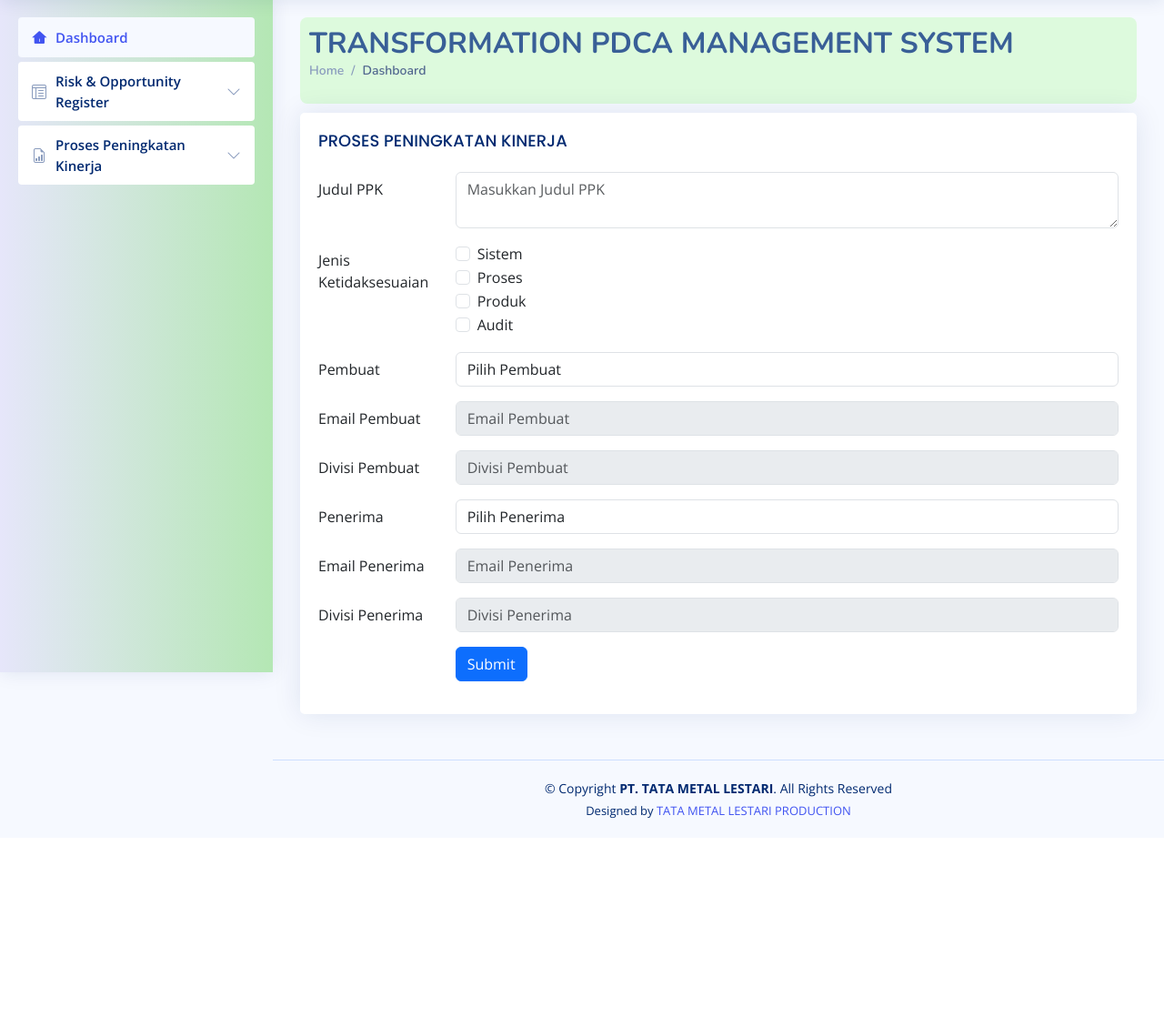
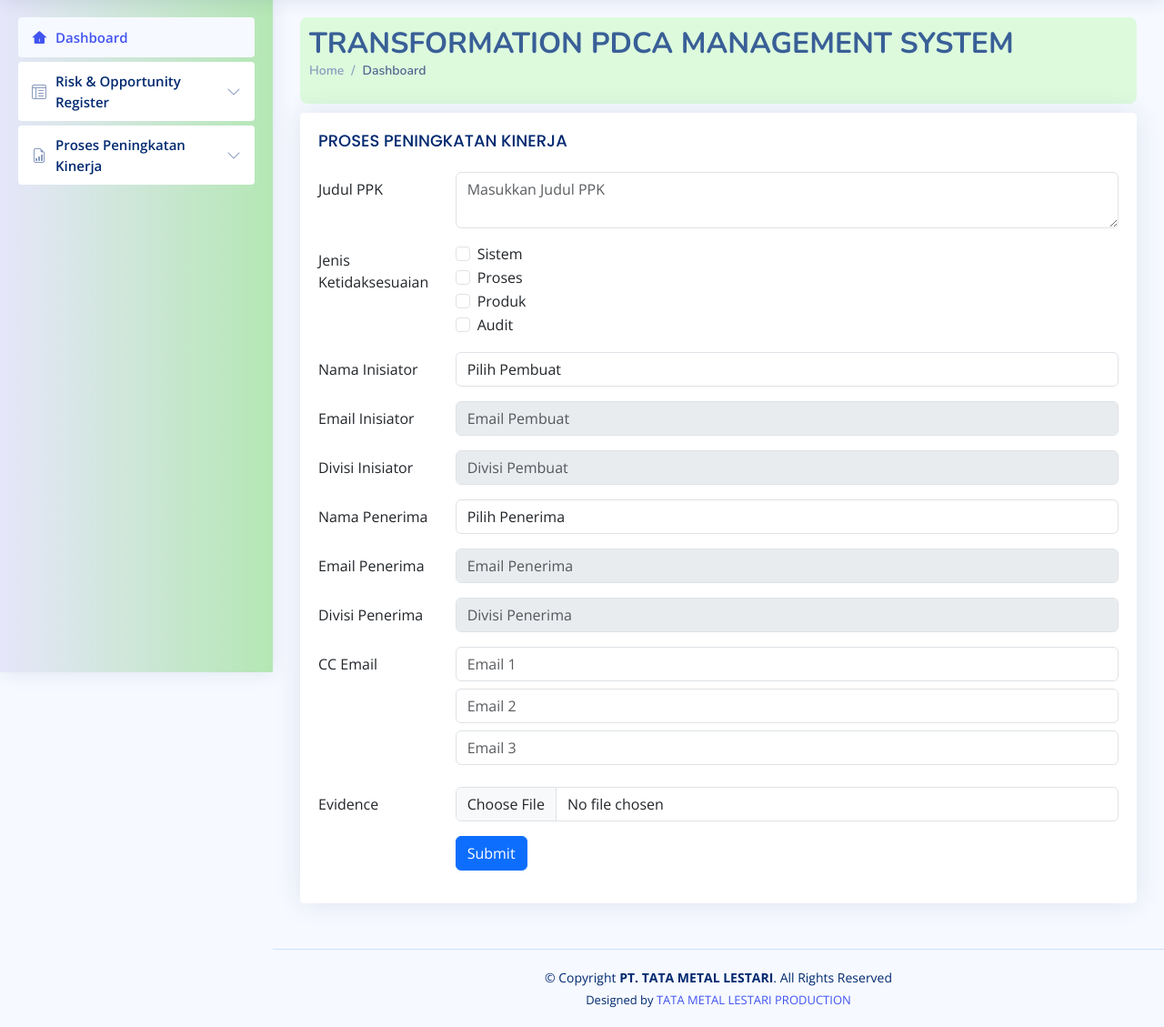
Before and after one commit to RFRIMANDA/PDCAMETALNEW, a Laravel app: page /formppk in a window 1280 px wide. Shown: the part 61-1190 px from the top of the page at 91% size. Before the commit the page ends 961 px from the top, so only its background shows below. Run offline with Laravel 9, Linux system fonts and the light colour scheme; data that the repository does not hold is empty; some libraries are stand-ins or nearby versions.

Commit message:
newupdatesenin

```diff
--- a/app/Http/Controllers/PpkController.php
+++ b/app/Http/Controllers/PpkController.php
@@ -3,7 +3,7 @@
 namespace App\Http\Controllers;
 
 use App\Models\Ppk;
-use App\Models\Userppk;
+use App\Models\User;
 use Illuminate\Http\Request;
 
 class PpkController extends Controller
@@ -16,7 +16,7 @@ class PpkController extends Controller
 
     public function create()
     {
-        $data = Userppk::all(); // Ambil data user untuk dropdown
+        $data = User::all(); // Ambil data user untuk dropdown
         return view('ppk.create', compact('data'));
     }
 
@@ -32,27 +32,29 @@ class PpkController extends Controller
             'penerima' => 'required|string|max:255',
             'emailpenerima' => 'required|email|max:255',
             'divisipenerima' => 'required|string|max:255',
+            'ccemail' => 'nullable|email',
+            'evidence' => 'nullable|file|mimes:jpg,jpeg,png,xlsx,xls,doc,docx',
         ]);
 
-        // Gabungkan nilai untuk kolom jenisketidaksesuaian
-        $jenisketidaksesuaian = is_array($request->jenisketidaksesuaian) ? implode(',', $request->jenisketidaksesuaian) : null;
-
-        // Pastikan panjang data tidak melebihi batas yang diizinkan
-        if (strlen($jenisketidaksesuaian) > 65535) {
-            return back()->withErrors(['jenisketidaksesuaian' => 'Data ketidaksesuaian terlalu panjang.']);
+        // Simpan data termasuk file evidence jika ada
+        if ($request->hasFile('evidence')) {
+            $evidencePath = $request->file('evidence')->store('evidence', 'public');
         }
 
         try {
             Ppk::create([
                 'judul' => $request->judul,
-                'jenisketidaksesuaian' => $jenisketidaksesuaian,
+                'jenisketidaksesuaian' => is_array($request->jenisketidaksesuaian) ? implode(',', $request->jenisketidaksesuaian) : null,
                 'pembuat' => $request->pembuat,
                 'emailpembuat' => $request->emailpembuat,
                 'divisipembuat' => $request->divisipembuat,
                 'penerima' => $request->penerima,
                 'emailpenerima' => $request->emailpenerima,
                 'divisipenerima' => $request->divisipenerima,
+                'ccemail' => $request->ccemail,
+                'evidence' => isset($evidencePath) ? $evidencePath : null,
             ]);
+
             return redirect()->route('ppk.index')->with('success', 'Data PPK berhasil disimpan.✅');
         } catch (\Exception $e) {
             return back()->withErrors(['error' => 'Gagal menyimpan data: ' . $e->getMessage()]);
--- a/app/Models/User.php
+++ b/app/Models/User.php
@@ -19,6 +19,7 @@ class User extends Authenticatable
         'password',
         'role',
         'type',
+        'divisi',
     ];
         public function divisi()
     {
--- a/resources/views/home.blade.php
+++ b/resources/views/home.blade.php
@@ -88,7 +88,7 @@
                 <!-- Sales Card 2 -->
                 <div class="col-xxl-4 col-md-6 mb-4">
                     <div class="card info-card sales-card">
-                        <button class="card-body btn btn-light animate-card" style="border: none; padding: 0; text-align: left;" onclick="window.location.href='{{ route('ppk.create')}}'">
+                        <button class="card-body btn btn-light animate-card" style="border: none; padding: 0; text-align: left;" onclick="window.location.href='{{ route('ppk.index')}}'">
                             <div class="d-flex align-items-center">
                                 <div class="card-icon rounded-circle d-flex align-items-center justify-content-center">
                                     <i class="bi bi-bar-chart-fill"></i>
--- a/resources/views/layouts/partials/sidebar.blade.php
+++ b/resources/views/layouts/partials/sidebar.blade.php
@@ -37,8 +37,8 @@
         </a>
         <ul id="components-nav" class="nav-content collapse " data-bs-parent="#sidebar-nav">
           <li>
-            <a href="#">
-              <i class="bi bi-circle"></i><span></span>
+            <a href="/formppk">
+              <i class="bi bi-circle"></i><span>Create Proses Peningkatan Kinerja (PPK)</span>
             </a>
           </li>
         <li>
--- a/resources/views/ppk/create.blade.php
+++ b/resources/views/ppk/create.blade.php
@@ -9,7 +9,7 @@
             <h5 class="card-title">PROSES PENINGKATAN KINERJA</h5>
 
             <!-- General Form Elements -->
-            <form method="POST" action="{{ route('ppk.store') }}">
+            <form method="POST" action="{{ route('ppk.store') }}" enctype="multipart/form-data">
                 @csrf
 
                 @if($errors->any())
@@ -55,13 +55,13 @@
 
                 <!-- Pembuat dan Divisi Pembuat -->
                 <div class="row mb-3">
-                    <label for="pembuat" class="col-sm-2 col-form-label">Pembuat</label>
+                    <label for="pembuat" class="col-sm-2 col-form-label">Nama Inisiator</label>
                     <div class="col-sm-10">
                         <select id="pembuat" name="pembuat" class="form-control">
                             <option value="">Pilih Pembuat</option>
                             @foreach($data as $user)
-                                <option value="{{ $user->nama }}" data-email="{{ $user->email }}" data-divisi="{{ $user->divisi }}">
-                                    {{ $user->nama }}
+                                <option value="{{ $user->nama_user }}" data-email="{{ $user->email }}" data-divisi="{{ $user->divisi }}">
+                                    {{ $user->nama_user }}
                                 </option>
                             @endforeach
                         </select>
@@ -69,14 +69,14 @@
                 </div>
 
                 <div class="row mb-3">
-                    <label for="emailpembuat" class="col-sm-2 col-form-label">Email Pembuat</label>
+                    <label for="emailpembuat" class="col-sm-2 col-form-label">Email Inisiator</label>
                     <div class="col-sm-10">
                         <input type="email" id="emailpembuat" name="emailpembuat" class="form-control" value="{{ old('emailpembuat') }}" placeholder="Email Pembuat" readonly>
                     </div>
                 </div>
 
                 <div class="row mb-3">
-                    <label for="divisipembuat" class="col-sm-2 col-form-label">Divisi Pembuat</label>
+                    <label for="divisipembuat" class="col-sm-2 col-form-label">Divisi Inisiator</label>
                     <div class="col-sm-10">
                         <input type="text" name="divisipembuat" id="divisipembuat" class="form-control" value="{{ old('divisipembuat') }}" placeholder="Divisi Pembuat" readonly>
                     </div>
@@ -84,13 +84,13 @@
 
                 <!-- Lakukan hal yang sama untuk Penerima -->
                 <div class="row mb-3">
-                    <label for="penerima" class="col-sm-2 col-form-label">Penerima</label>
+                    <label for="penerima" class="col-sm-2 col-form-label">Nama Penerima</label>
                     <div class="col-sm-10">
                         <select id="penerima" name="penerima" class="form-control">
                             <option value="">Pilih Penerima</option>
                             @foreach($data as $user)
-                                <option value="{{ $user->nama }}" data-email="{{ $user->email }}" data-divisi="{{ $user->divisi }}">
-                                    {{ $user->nama }}
+                                <option value="{{ $user->nama_user }}" data-email="{{ $user->email }}" data-divisi="{{ $user->divisi }}">
+                                    {{ $user->nama_user }}
                                 </option>
                             @endforeach
                         </select>
@@ -108,6 +108,23 @@
                     <label for="divisipenerima" class="col-sm-2 col-form-label">Divisi Penerima</label>
                     <div class="col-sm-10">
                         <input type="text" name="divisipenerima" id="divisipenerima" class="form-control" value="{{ old('divisipenerima') }}" placeholder="Divisi Penerima" readonly>
+                    </div>
+                </div>
+
+                <div class="row mb-3">
+                    <label for="ccemail" class="col-sm-2 col-form-label">CC Email</label>
+                    <div class="col-sm-10">
+                        <input type="email" name="ccemail[]" class="form-control mb-2" placeholder="Email 1">
+                        <input type="email" name="ccemail[]" class="form-control mb-2" placeholder="Email 2">
+                        <input type="email" name="ccemail[]" class="form-control mb-2" placeholder="Email 3">
+                        <!-- Tambahkan lebih banyak input jika perlu -->
+                    </div>
+                </div>
+
+                <div class="row mb-3">
+                    <label for="evidence" class="col-sm-2 col-form-label">Evidence</label>
+                    <div class="col-sm-10">
+                        <input type="file" name="evidence" class="form-control">
                     </div>
                 </div>
 
--- a/resources/views/resiko/edit.blade.php
+++ b/resources/views/resiko/edit.blade.php
@@ -163,7 +163,7 @@
 
 <!-<!-- Full Screen Modal -->
 <div class="modal fade" id="fullscreenModal" tabindex="-1" aria-labelledby="fullscreenModalLabel" aria-hidden="true">
-    <div class="modal-dialog modal-fullscreen">
+    <div class="modal-dialog modal-lg">
         <div class="modal-content">
             <div class="modal-header">
                 <h3 class="modal-title" id="fullscreenModalLabel">Severity / Keparahan</h3>
@@ -386,6 +386,9 @@
                         </tr>
                     </tbody>
                 </table>
+                <div class="modal-footer">
+                    <button type="button" class="btn btn-secondary" data-bs-dismiss="modal">Close</button>
+                </div>
             </div>
         </div>
     </div>
--- a/resources/views/riskregister/create.blade.php
+++ b/resources/views/riskregister/create.blade.php
@@ -218,7 +218,7 @@
 
 <!-- Full Screen Modal -->
 <div class="modal fade" id="fullscreenModal" tabindex="-1" aria-labelledby="fullscreenModalLabel" aria-hidden="true">
-    <div class="modal-dialog modal-fullscreen">
+    <div class="modal-dialog modal-lg">
         <div class="modal-content">
             <div class="modal-header">
                 <h3 class="modal-title" id="fullscreenModalLabel">Severity / Keparahan</h3>
@@ -439,8 +439,12 @@
                             <td>4</td>
                             <td>Menimbulkan penundaan aktivitas (proses tidak dapat dijalankan) >5 Jam (Uraian kerja tidak efektif dan efisien).</td>
                         </tr>
+
                     </tbody>
                 </table>
+                <div class="modal-footer">
+                    <button type="button" class="btn btn-secondary" data-bs-dismiss="modal">Close</button>
+                </div>
             </div>
         </div>
     </div>
```
Also changed, not shown: app/Models/Ppk.php (+7 -1 lines), resources/views/ppk/index.blade.php (+74 -13 lines).
